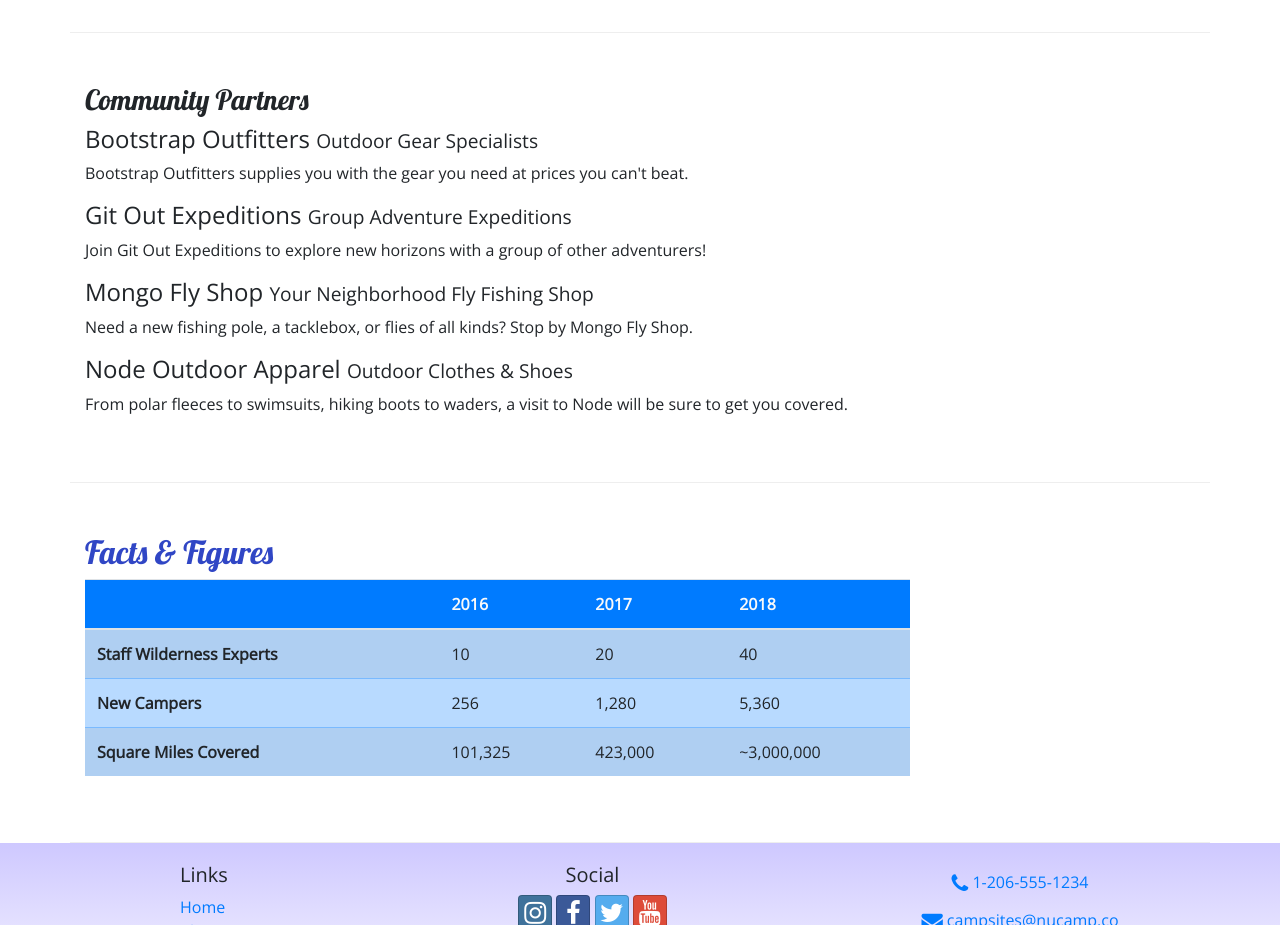
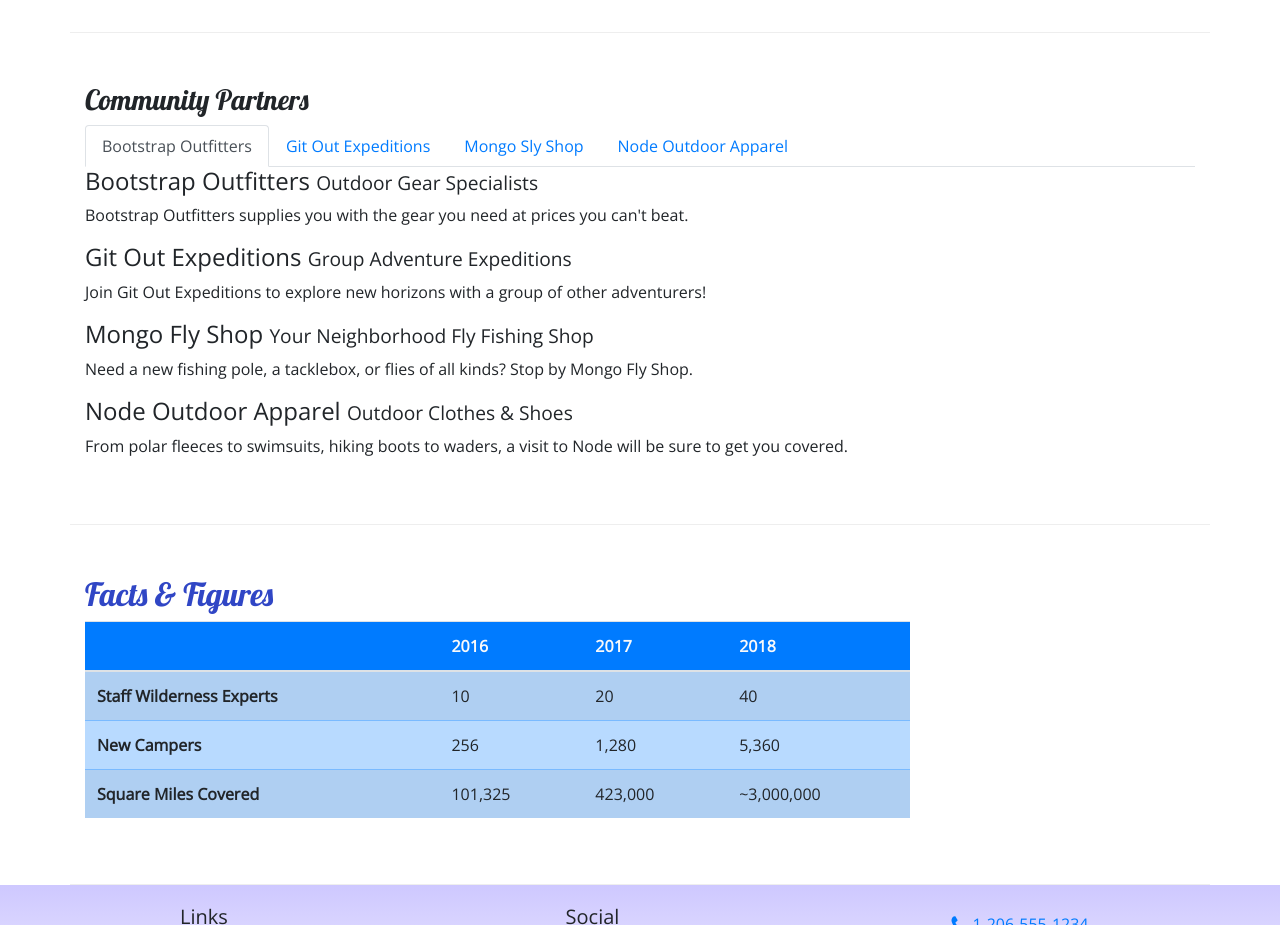
Before and after one commit to NicholasOlate/nucampsite, a website: page aboutus.html in a window 1280 px wide. Shown: the part 780-1705 px from the top of the page. Drawn offline with nearby package versions, Linux system fonts and the light colour scheme.

Commit message:
Tabs in About

```diff
--- a/aboutus.html
+++ b/aboutus.html
@@ -103,14 +103,30 @@
         <div class="row row-content">
             <div class="col">
                 <h3>Community Partners</h3>
+                <ul class="nav nav-tabs">
+                    <li class="nav-item"><a class="nav-link active" href="#bootstrap" role="tab" data-toggle="tab">Bootstrap Outfitters</a></li>
+                    <li class="nav-item"><a class="nav-link" href="#git" role="tab" data-toggle="tab">Git Out Expeditions</a></li>
+                    <li class="nav-item"><a class="nav-link" href="#mongo" role="tab" data-toggle="tab">Mongo Sly Shop</a></li>
+                    <li class="nav-item"><a class="nav-link" href="#node" role="tab" data-toggle="tab">Node Outdoor Apparel</a></li>
+                </ul>
+                <div class="tab-content">
+                    <div role="tabpanel" class="tab-pane fade show active" id="bootstrap">
                         <h4>Bootstrap Outfitters <small>Outdoor Gear Specialists</small></h4>
                         <p class="d-none d-sm-block">Bootstrap Outfitters supplies you with the gear you need at prices you can't beat.</p>
+                    </div>
+                    <div role="tabpanel" class="tab-pane fade show active" id="git">
                         <h4>Git Out Expeditions <small>Group Adventure Expeditions</small></h4>
                         <p class="d-none d-sm-block">Join Git Out Expeditions to explore new horizons with a group of other adventurers!</p>
+                    </div>
+                    <div role="tabpanel" class="tab-pane fade show active" id="mongo">
                         <h4>Mongo Fly Shop <small>Your Neighborhood Fly Fishing Shop</small></h4>
                         <p class="d-none d-sm-block">Need a new fishing pole, a tacklebox, or flies of all kinds? Stop by Mongo Fly Shop.</p>
+                    </div>
+                    <div role="tabpanel" class="tab-pane fade show active" id="node">
                         <h4>Node Outdoor Apparel <small>Outdoor Clothes & Shoes</small></h4>
                         <p class="d-none d-sm-block">From polar fleeces to swimsuits, hiking boots to waders, a visit to Node will be sure to get you covered.</p>
+                    </div>
+                </div>
             </div>
         </div>
 
--- a/package.json
+++ b/package.json
@@ -8,7 +8,7 @@
     "start": "npm run lite",
     "test": "echo \"Error: no test specified\" && exit 1"
   },
-  "author": "Exicdium",
+  "author": "Jynx",
   "license": "ISC",
   "devDependencies": {
     "lite-server": "^2.5.4"
```
Also changed, not shown: index.html (+3 -6 lines). Lines whose indentation alone changed are shown as unchanged.
